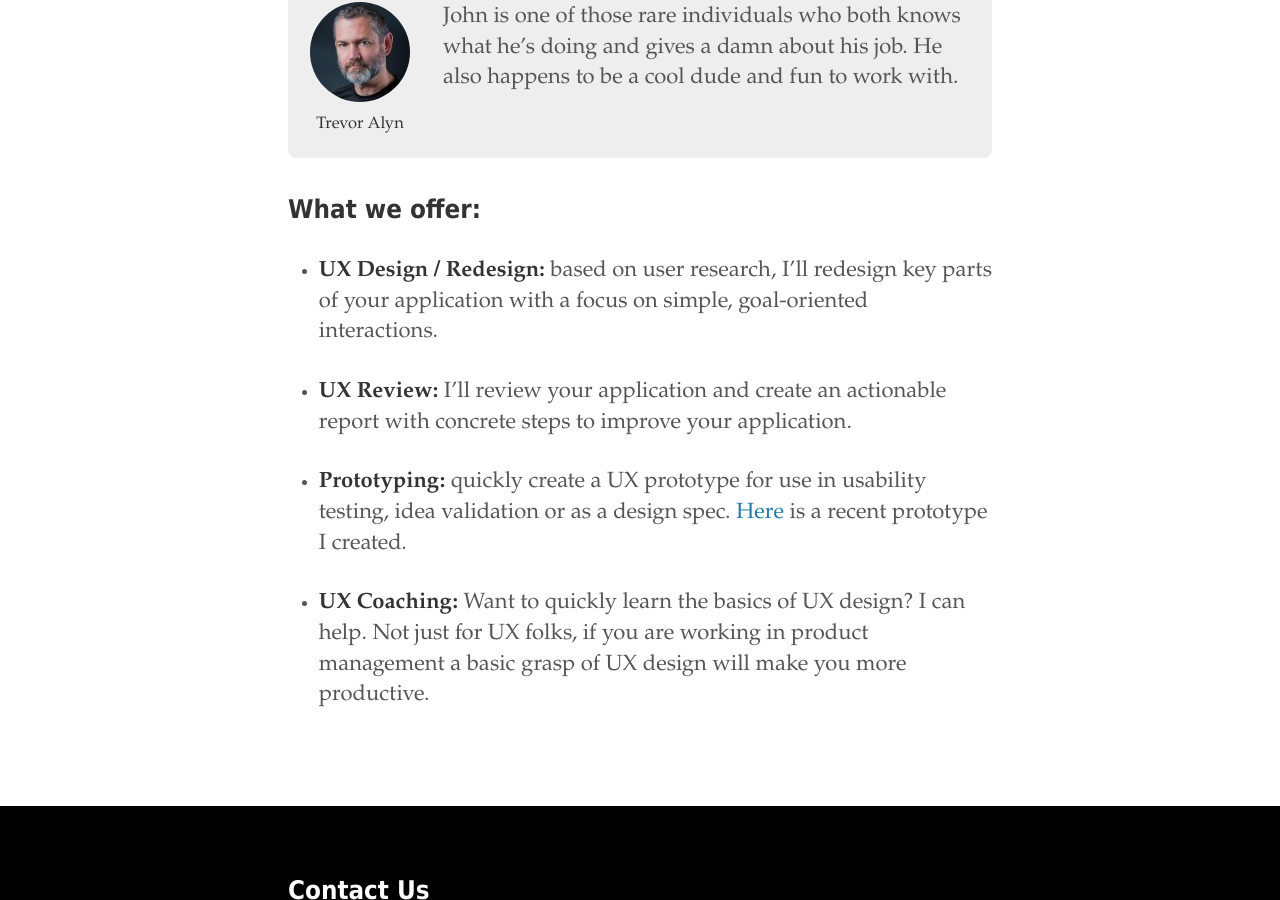
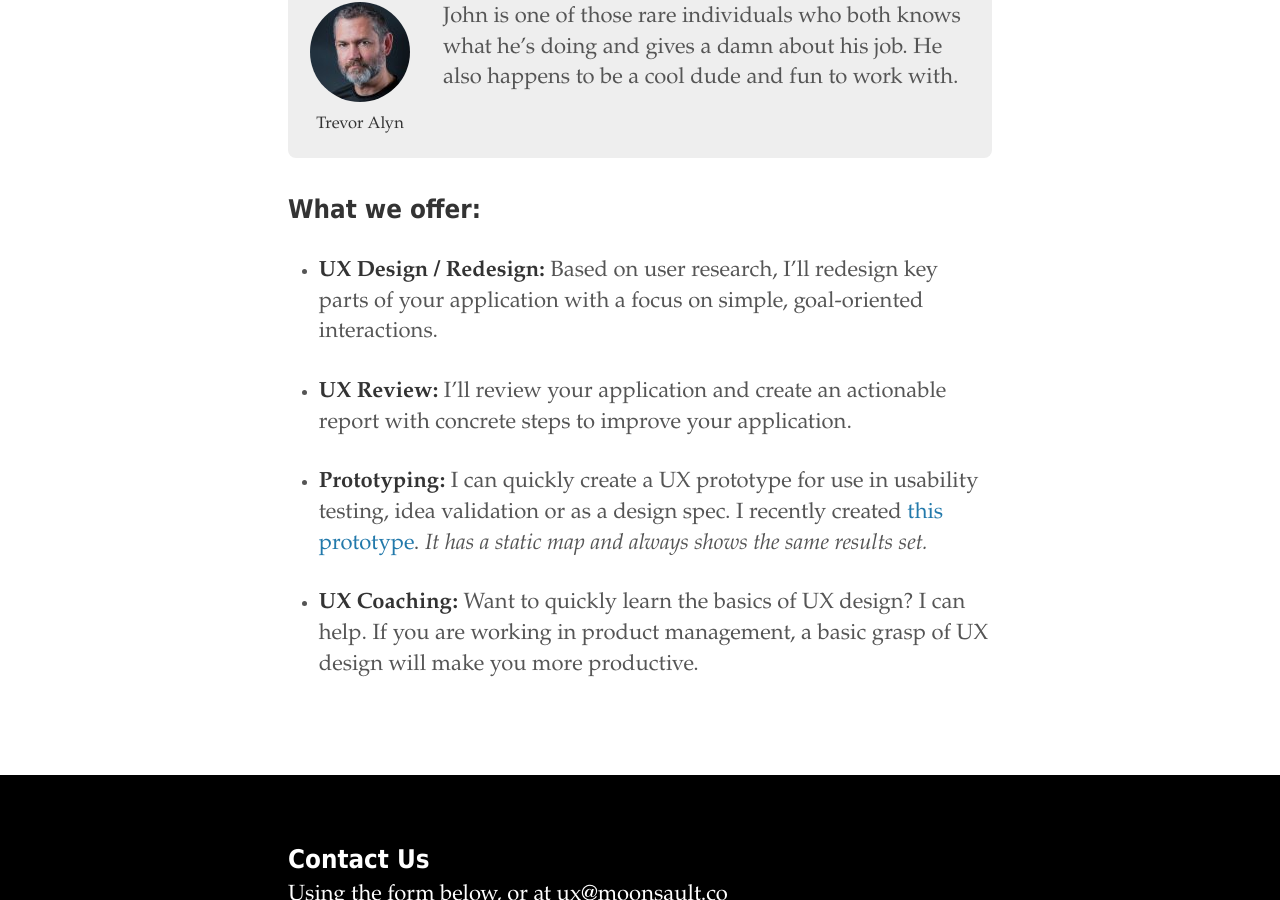
Before and after one commit to moonsaultco/moonsaultco.github.io, a Jekyll site: the page built from ux/index.html, in a window 1280 px wide and 900 px high, scrolled down 1384 px. Built offline with Jekyll 4.4.1, drawn with Linux system fonts in a browser that asks for light colours; some of the changed text lies outside the part shown.

Commit message:
text edits

```diff
--- a/ux/index.html
+++ b/ux/index.html
@@ -11,7 +11,7 @@ class: ux
 
 **Are your users as happy and productive as you want them to be?** Moonsault designs simple, focused and efficient UX for web and mobile apps. I work with small teams looking to **increase engagement** and **delight their customers**.
 
-Moonsault UX is lead by John Phillips, an interaction designer with over 15 years of experience and passion for creating great interfaces.
+Moonsault UX is lead by **John Phillips**, an interaction designer with over 15 years of experience and passion for creating great interfaces.
 
 {% endcapture %}
 
@@ -19,13 +19,13 @@ Moonsault UX is lead by John Phillips, an interaction designer with over 15 year
 
 ### What we offer:
 
-* **UX Design / Redesign:** based on user research, I’ll redesign key parts of your application with a focus on simple, goal-oriented interactions.
+* **UX Design / Redesign:** Based on user research, I’ll redesign key parts of your application with a focus on simple, goal-oriented interactions.
 
 * **UX Review:** I’ll review your application and create an actionable report with concrete steps to improve your application.
 
-* **Prototyping:** quickly create a UX prototype for use in usability testing, idea validation or as a design spec. [Here](/brewery-app-prototype/) is a recent prototype I created.
+* **Prototyping:** I can quickly create a UX prototype for use in usability testing, idea validation or as a design spec. I recently created [this prototype](/brewery-app-prototype/). *It has a static map and always shows the same results set.*
 
-* **UX Coaching:** Want to quickly learn the basics of UX design? I can help. Not just for UX folks, if you are working in product management a basic grasp of UX design will make you more productive.
+* **UX Coaching:** Want to quickly learn the basics of UX design? I can help. If you are working in product management, a basic grasp of UX design will make you more productive.
 
 {% endcapture %}
 
```
